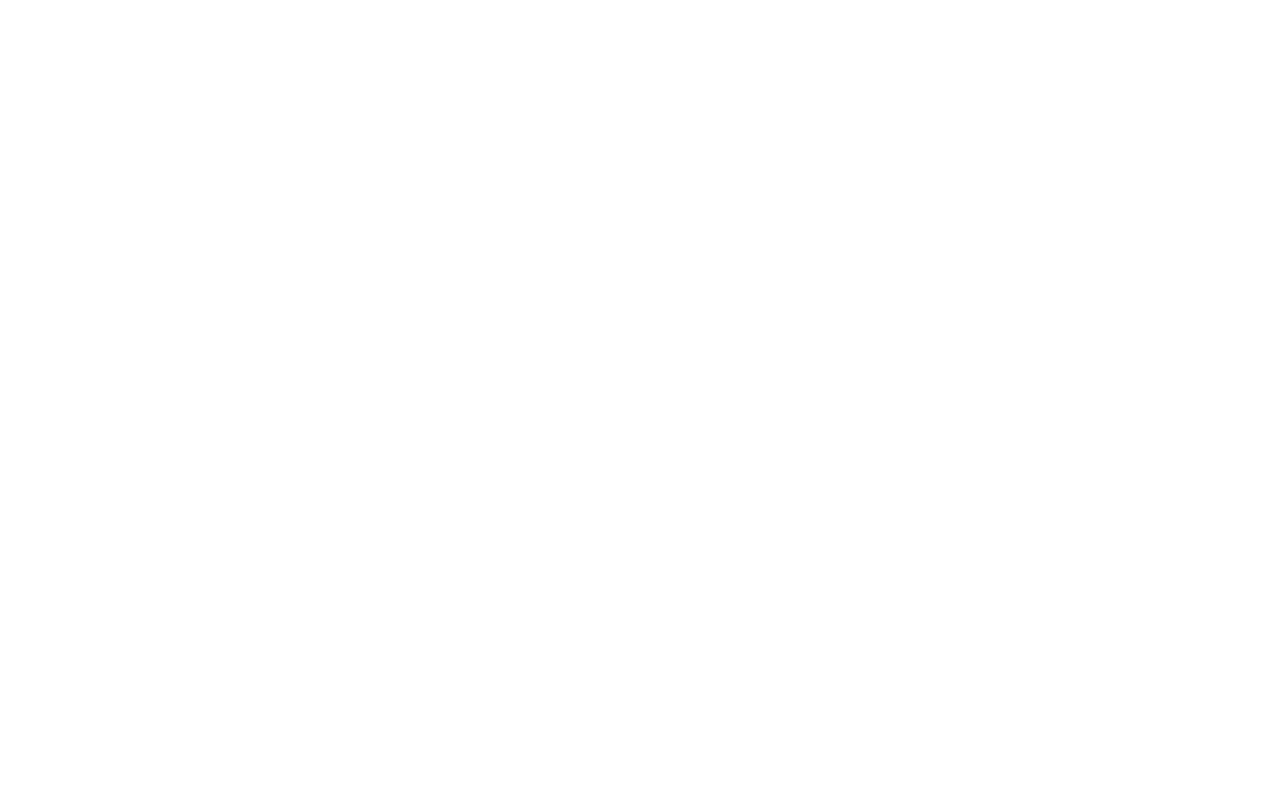
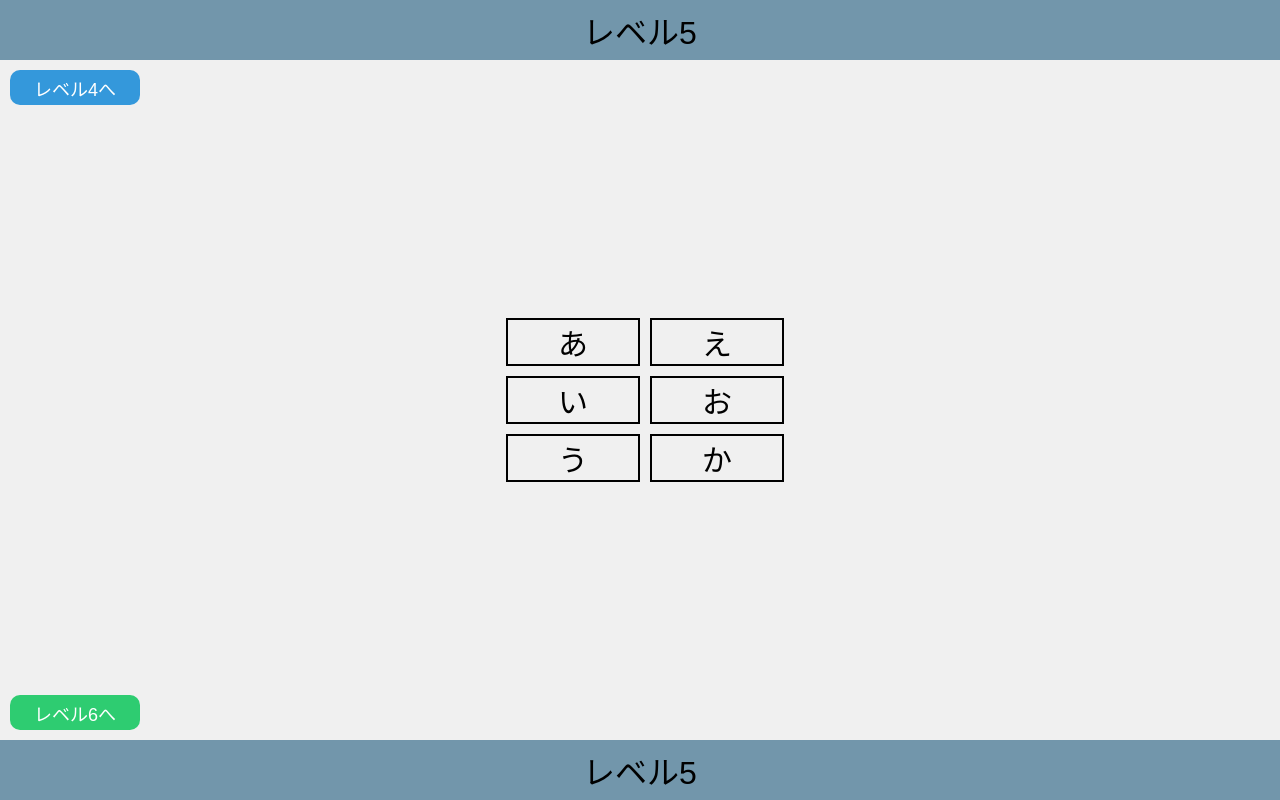
Before and after one commit to cucumber1117/practice, a React (Vite) app: page /level5 in a window 1280 px wide. Before the commit this address had no page. Built offline with nearby package versions, Linux system fonts and the light colour scheme.

Commit message:
レベル５終了

```diff
--- /dev/null
+++ b/src/components/Footer/Footer.jsx
@@ -0,0 +1,11 @@
+import React from 'react'
+import styles from './Footer.module.css'
+const Footer = ({ title }) => {
+    return (
+        <header className={styles.footer}>
+            <p>{title}</p>
+        </header>
+    )
+}
+
+export default Footer
--- /dev/null
+++ b/src/components/Footer/Footer.module.css
@@ -0,0 +1,15 @@
+.footer {
+    width: 100%;
+    height: 60px;
+    font-size: 2rem;
+    color: #000000;
+    background-color: #7296ab;
+    display: flex;
+    justify-content: center;
+    align-items: center;
+    position: fixed;
+    bottom: 0;
+    left: 0;
+    text-align: center;
+    z-index: 1001;
+  }
--- a/src/components/Header/Header.module.css
+++ b/src/components/Header/Header.module.css
@@ -1,6 +1,6 @@
 .header {
   width: 100%;
-  height: 60px;/*@fix:スマホでの大きさを考慮した場合、ヘッダーの縦幅はもっと小さくしてもいいかもしれないため60pxにセット*/
+  height: 60px;/*:スマホでの大きさを考慮した場合、ヘッダーの縦幅はもっと小さくしてもいいかもしれないため60pxにセット*/
   font-size: 2rem;
   color: #000000;
   background-color: #7296ab;
--- a/src/main.jsx
+++ b/src/main.jsx
@@ -5,7 +5,9 @@ import './index.css'  // ここでindex.cssをインポート
 import Level1 from './pages/Level1/Level1'
 import Level2 from './pages/Level2/Level2'
 import Level3 from './pages/Level3/Level3'
-import Level4 from './pages/Level4/Level4'/*@fix:自分も最初は勘違いしていたが、.jsxファイルの呼び出しでは拡張子は付けなくていいらしい*/
+import Level4 from './pages/Level4/Level4'
+import Level5 from './pages/Level5/Level5'
+/*@fix:自分も最初は勘違いしていたが、.jsxファイルの呼び出しでは拡張子は付けなくていいらしい*/
 /*@1:遷移先ページが増えるごとにこの中にあるページも増え続ける*/
 createRoot(document.getElementById('root')).render(
   <StrictMode>
@@ -19,6 +21,7 @@ createRoot(document.getElementById('root')).render(
         <Route path="/level2" element={<Level2 />} />
         <Route path="/level3" element={<Level3 />} />
         <Route path="/level4" element={<Level4 />} />
+        <Route path="/level5" element={<Level5 />} />
       </Routes>
     </BrowserRouter>
   </StrictMode>
--- a/src/pages/Level4/Level4.jsx
+++ b/src/pages/Level4/Level4.jsx
@@ -25,7 +25,7 @@ const Level4 = () => {
     レベル3へ
   </button>
 
-  {/*@fix:一覧を表示させる際は.mapを活用すると考えてくれればと思う
+  {/*:一覧を表示させる際は.mapを活用すると考えてくれればと思う
   .mapはリストなどの変数入った複数の値を一覧として表示させる際によく活用される*/}
   {/*※ボタンの列挙はレベル8の画面構築方でやってもらおうと考えているため
   現段階では表示させるだけでOK。*/}
--- /dev/null
+++ b/src/pages/Level5/Level5.jsx
@@ -0,0 +1,56 @@
+import React from 'react'
+import { useNavigate } from 'react-router-dom'
+import Header from '@/components/Header/Header'
+import Footer from '@/components/Footer/Footer'
+import styles from './Level5.module.css'
+
+const Level5 = () => {
+  const navigate = useNavigate()
+
+  const goToLevel6 = () => {
+    navigate('/Level6')
+  }
+
+  const goToLevel4 = () => {
+    navigate('/Level4')
+  }
+
+  //@fix:列挙して並べる際は下記のようにまとめておいてのちのち.mapで表示させるのが一般的
+  const List = ['あ', 'い', 'う']
+  const List2 = ['え','お','か']
+
+  return (
+   <div>
+  <Header title="レベル5" />
+
+  <button className={styles.topButton} onClick={goToLevel4}>
+    レベル4へ
+  </button>
+
+  <div className={styles.level5Container}>
+    <div className={styles.column}>
+        {List.map((item, index) => (
+            <p key={index} className={styles.centerText}>
+                {item}
+            </p>
+        ))}
+    </div>
+    <div className={styles.column}>
+        {List2.map((item, index) => (
+            <p key={index} className={styles.centerText}>
+                {item}
+            </p>
+        ))}
+    </div>
+  </div>
+
+  <button className={styles.bottomLeftButton} onClick={goToLevel6}>
+    レベル6へ
+  </button>
+
+  <Footer title="レベル5" />
+</div>
+  )
+}
+
+export default Level5
--- /dev/null
+++ b/src/pages/Level5/Level5.module.css
@@ -0,0 +1,64 @@
+.level5Container {
+    height: 100vh;
+    display: flex;
+    justify-content: center;
+    align-items: center;
+    flex-direction: row;
+    background-color: #f0f0f0;
+    position: relative;
+    padding: 0;
+    margin: 0;
+    box-sizing: border-box;
+  }
+
+  .topButton {
+    /*@fix:「absolute」で枠内での絶対座標。「fixed」で画面上の絶対座標として設定できる
+    基本的に画面上や下にボタンを固定表示させる際はHeader.jsx内にボタンを表示させる
+    コードもまとめて書いてしまうのが一般的。*/
+    position: absolute;/*　枠内の絶対座標　*/
+    width: 130px;
+    height: 35px;
+    top: 70px; /*@fix:Headerの高さに合わせて高さ修正。Headerが縦幅60pxのため70pxぐらいにセット*/
+    left: 10px;
+    font-size: 18px;
+    background-color: #3498db;
+    color: white;
+    z-index: 1000;
+    border: none;/*ボタンの枠*/
+    cursor: pointer;/*ボタンの上にカーソルが来たら手のマークに変更*/
+    border-radius: 10px;/*ぼたんの丸みをつけることができる。丸みの単位は最初は　px　で考え解くとやりやすいかも*/
+
+  }
+  .column{
+    display: flex;
+    flex-direction: column;
+    align-items: center;
+    padding-left: 10px;
+  }
+  .centerText {
+    font-size: 30px;
+    margin: 5px 0px; /* 横方向に余白 */
+    color: black;
+
+    /* 枠を追加 */
+    border: 2px solid black; /* 2pxの黒い枠 */
+    padding: 0px 50px; /* 枠とテキストの間に余白を追加 */
+  }
+  .centerButton:hover {
+    background-color: #2980b9;
+  }
+
+  .bottomLeftButton {
+    width: 130px;
+    height: 35px;
+    position: absolute;
+    bottom: 70px;
+    left: 10px;
+    font-size: 18px;
+    background-color: #2ecc71;
+    color: white;
+   border: none;/*ボタンの枠*/
+    cursor: pointer;/*ボタンの上にカーソルが来たら手のマークに変更*/
+    border-radius: 10px;/*ぼたんの丸みをつけることができる。丸みの単位は最初は　px　で考え解くとやりやすいかも*/
+
+  }
```
